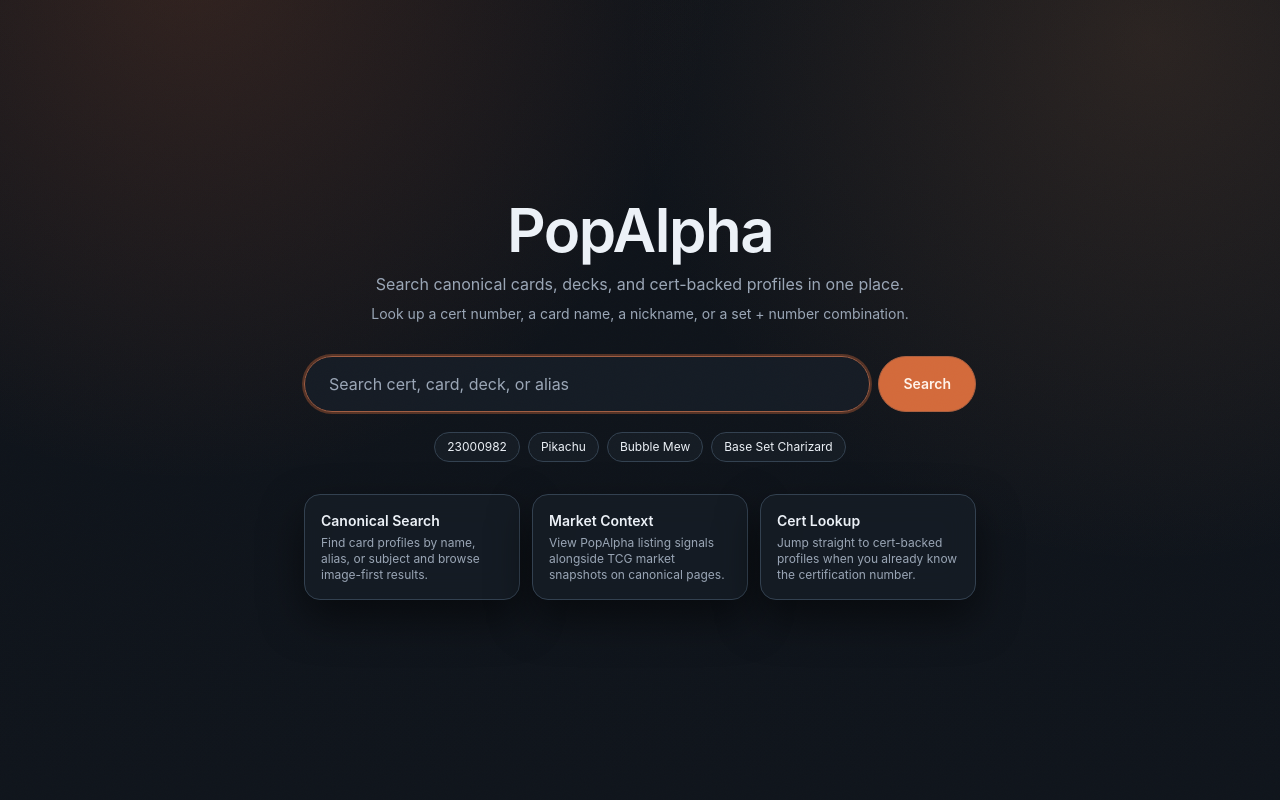
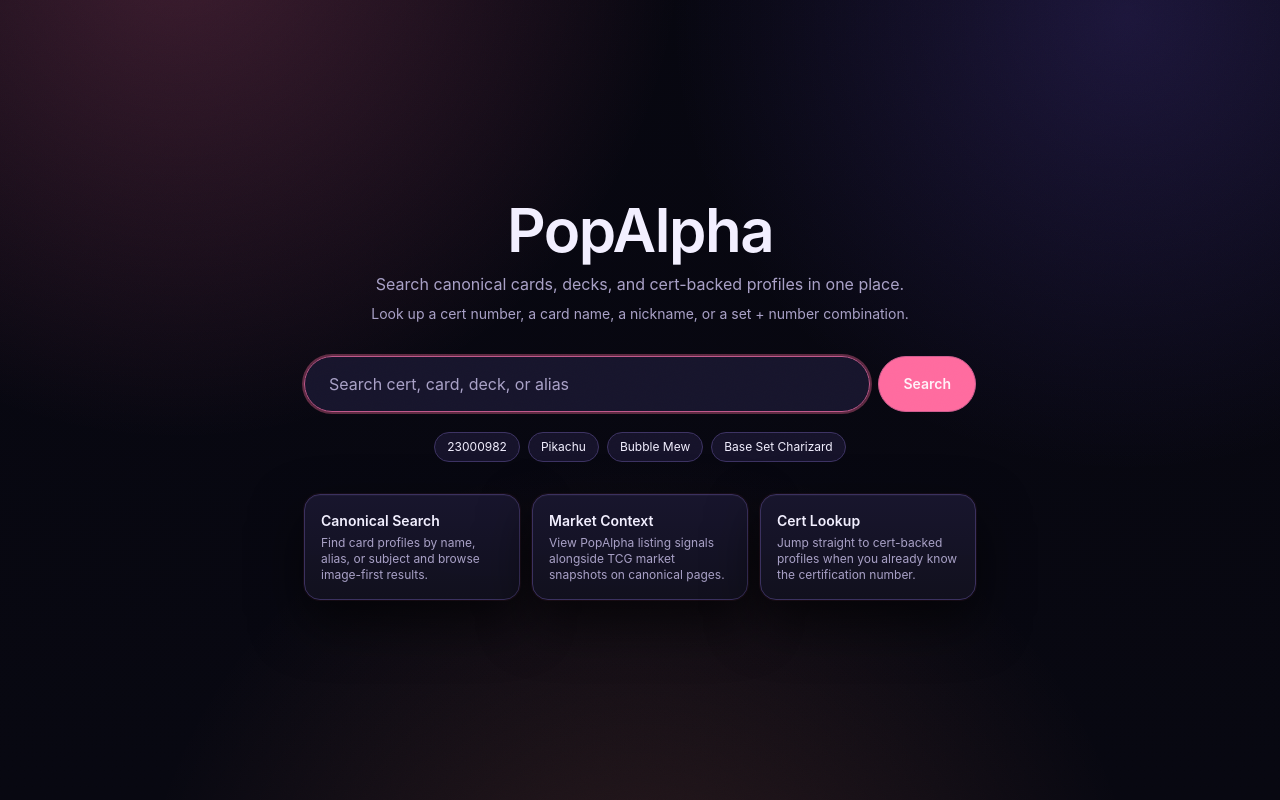
Before and after one commit to LordZigmo/PopAlpha, a Next.js app: page / in a window 1280 px wide. Built offline with nearby package versions, Linux system fonts and the light colour scheme; no server answers.

Commit message:
Deepen default UI into dark vaporwave theme

```diff
--- a/app/globals.css
+++ b/app/globals.css
@@ -2,20 +2,20 @@
 
 :root,
 .theme-indigo {
-  --color-background: #10151c;
-  --color-surface: #171e27;
-  --color-surface-soft: #222b36;
-  --color-accent: #d36a3b;
-  --color-on-accent: #fff3ea;
-  --color-text: #ecf1f7;
-  --color-muted: #9aa6b6;
-  --color-border: #334150;
-  --color-positive: #d98a52;
-  --color-negative: #ff5c79;
-  --color-gold: #c9a04f;
-  --color-gold-ink: #fff5d9;
-  --color-overlay: rgba(14, 19, 26, 0.8);
-  --shadow-elevated: 0 18px 42px rgba(0, 0, 0, 0.5);
+  --color-background: #080811;
+  --color-surface: #12111f;
+  --color-surface-soft: #1a1730;
+  --color-accent: #ff6b9f;
+  --color-on-accent: #fff1f8;
+  --color-text: #f2efff;
+  --color-muted: #a9a1c7;
+  --color-border: #3b315f;
+  --color-positive: #ff8c6b;
+  --color-negative: #ff5c8a;
+  --color-gold: #d79dff;
+  --color-gold-ink: #fff3ff;
+  --color-overlay: rgba(8, 6, 20, 0.84);
+  --shadow-elevated: 0 22px 52px rgba(0, 0, 0, 0.62);
   --space-panel: 1.5rem;
   --space-card: 1rem;
   --radius-panel: 1.75rem;
@@ -66,9 +66,10 @@
   position: relative;
   min-height: 100vh;
   background:
-    radial-gradient(900px circle at 15% -5%, color-mix(in srgb, var(--color-accent) 18%, transparent), transparent 58%),
-    radial-gradient(820px circle at 90% 5%, color-mix(in srgb, var(--color-positive) 14%, transparent), transparent 64%),
-    linear-gradient(180deg, color-mix(in srgb, var(--color-background) 92%, #000), var(--color-background));
+    radial-gradient(900px circle at 14% -8%, color-mix(in srgb, var(--color-accent) 22%, transparent), transparent 56%),
+    radial-gradient(760px circle at 88% 2%, color-mix(in srgb, #7d5cff 18%, transparent), transparent 60%),
+    radial-gradient(820px circle at 50% 120%, color-mix(in srgb, var(--color-positive) 14%, transparent), transparent 62%),
+    linear-gradient(180deg, color-mix(in srgb, var(--color-background) 88%, #03010a), var(--color-background));
 }
 
 .app-shell::before {
@@ -83,9 +84,13 @@
 
 .glass,
 .card {
-  background: color-mix(in srgb, var(--color-surface) 82%, transparent);
-  border: 1px solid var(--color-border);
-  box-shadow: var(--shadow-elevated);
+  background:
+    linear-gradient(180deg, color-mix(in srgb, var(--color-surface-soft) 92%, transparent), color-mix(in srgb, var(--color-surface) 96%, transparent));
+  border: 1px solid color-mix(in srgb, var(--color-border) 90%, #4f3f7d);
+  box-shadow:
+    inset 0 1px 0 rgba(255, 255, 255, 0.03),
+    0 0 0 1px color-mix(in srgb, var(--color-accent) 6%, transparent),
+    var(--shadow-elevated);
   backdrop-filter: blur(14px);
   -webkit-backdrop-filter: blur(14px);
 }
@@ -136,15 +141,18 @@
 .btn-accent:hover { filter: brightness(1.06); }
 
 .btn-ghost {
-  background: color-mix(in srgb, var(--color-surface) 84%, transparent);
+  background: color-mix(in srgb, var(--color-surface-soft) 82%, transparent);
   color: var(--color-text);
-  border: 1px solid var(--color-border);
+  border: 1px solid color-mix(in srgb, var(--color-border) 88%, #4f3f7d);
 }
-.btn-ghost:hover { background: var(--color-surface-soft); }
+.btn-ghost:hover {
+  background: color-mix(in srgb, var(--color-surface-soft) 94%, var(--color-accent));
+  box-shadow: inset 0 0 0 1px color-mix(in srgb, var(--color-accent) 18%, transparent);
+}
 
 .input-themed {
-  background: color-mix(in srgb, var(--color-surface) 85%, transparent);
-  border: 1px solid var(--color-border);
+  background: color-mix(in srgb, var(--color-surface-soft) 88%, transparent);
+  border: 1px solid color-mix(in srgb, var(--color-border) 88%, #4f3f7d);
   color: var(--color-text);
 }
 .input-themed::placeholder { color: var(--color-muted); }
```
